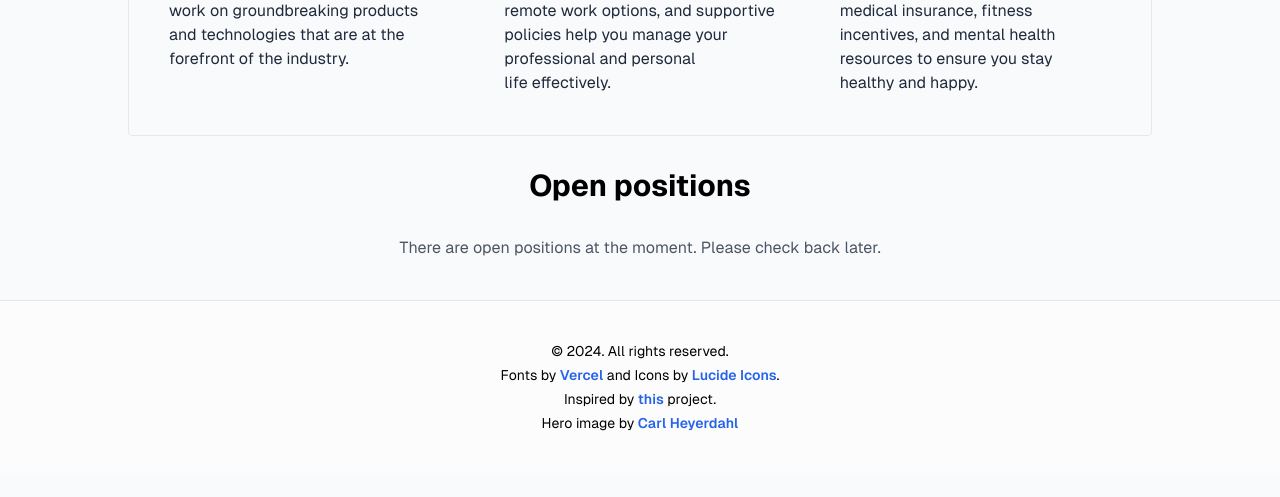
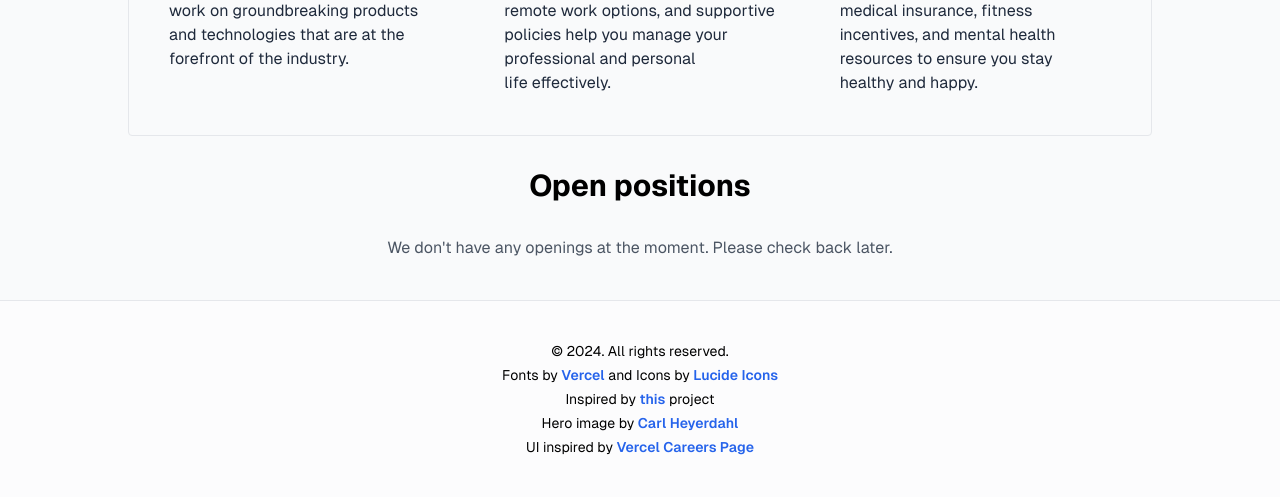
Before and after one commit to ahmadgirach/careers-website-flask, a Flask app: page / in a window 1280 px wide. Shown: the part 1376-1873 px from the top of the page. Before the commit the page ends 1807 px from the top, so only its background shows below. Run offline with Flask 3, Linux system fonts and the light colour scheme.

Commit message:
[IMP] some changes in footer/home

```diff
--- a/templates/footer.html
+++ b/templates/footer.html
@@ -1,6 +1,7 @@
 <footer class="flex flex-col justify-center items-center border-t p-10 bg-white/50 space-y-1">
     <span class="text-sm">&copy; 2024. All rights reserved.</span>
-    <p class="text-sm">Fonts by <a href="https://vercel.com/font" rel="noopener noreferrer" class="text-blue-600 font-semibold">Vercel</a> and Icons by <a href="https://lucide.dev/icons" class="text-blue-600 font-semibold">Lucide Icons</a>.</p>
-    <p class="text-sm">Inspired by <a href="https://github.com/aakashns/jovian-careers-website-v2" rel="noopener noreferrer" class="text-blue-600 font-semibold">this</a> project.</p>
-    <p class="text-sm">Hero image by <a href="https://unsplash.com/photos/silver-imac-with-keyboard-and-trackpad-inside-room-KE0nC8-58MQ" rel="noopener noreferrer" class="text-blue-600 font-semibold">Carl Heyerdahl</a></p>
+    <p class="text-sm">Fonts by <a target="_blank" href="https://vercel.com/font" rel="noopener noreferrer" class="text-blue-600 font-semibold">Vercel</a> and Icons by <a target="_blank" href="https://lucide.dev/icons" class="text-blue-600 font-semibold">Lucide Icons</a></p>
+    <p class="text-sm">Inspired by <a target="_blank" href="https://github.com/aakashns/jovian-careers-website-v2" rel="noopener noreferrer" class="text-blue-600 font-semibold">this</a> project</p>
+    <p class="text-sm">Hero image by <a target="_blank" href="https://unsplash.com/photos/silver-imac-with-keyboard-and-trackpad-inside-room-KE0nC8-58MQ" rel="noopener noreferrer" class="text-blue-600 font-semibold">Carl Heyerdahl</a></p>
+    <p class="text-sm">UI inspired by <a target="_blank" href="https://vercel.com/careers" rel="noopener noreferrer" class="text-blue-600 font-semibold">Vercel Careers Page</a></p>
 </footer>
--- a/templates/home.html
+++ b/templates/home.html
@@ -51,7 +51,7 @@
                     {% include 'job_item.html' %}
                 {% endfor %}
             {% else %}
-                <p class="text-gray-600 text-center">There are open positions at the moment. Please check back later.</p>
+                <p class="text-gray-600 text-center">We don't have any openings at the moment. Please check back later.</p>
             {% endif %}
         </div>
     </section>
```
